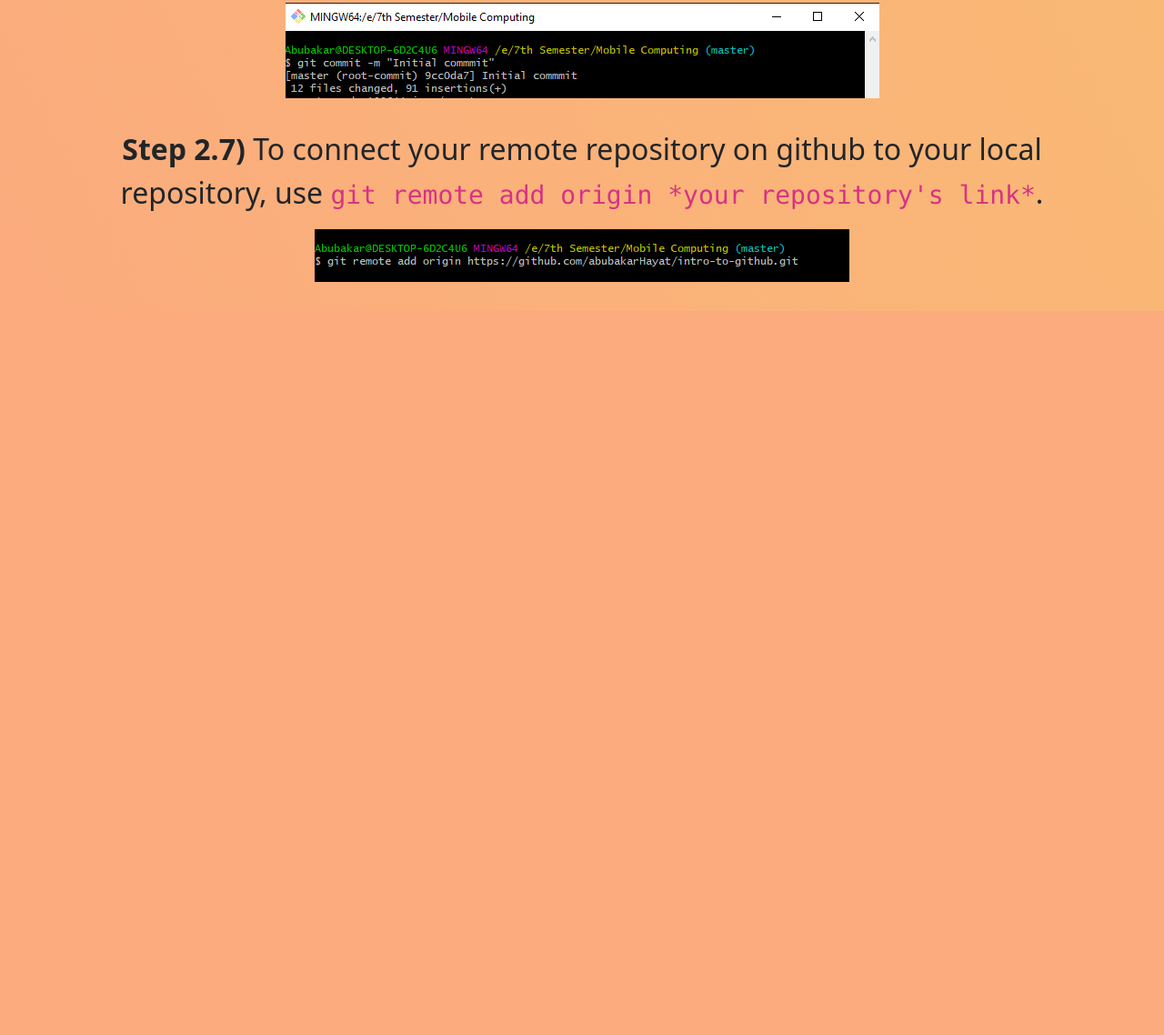
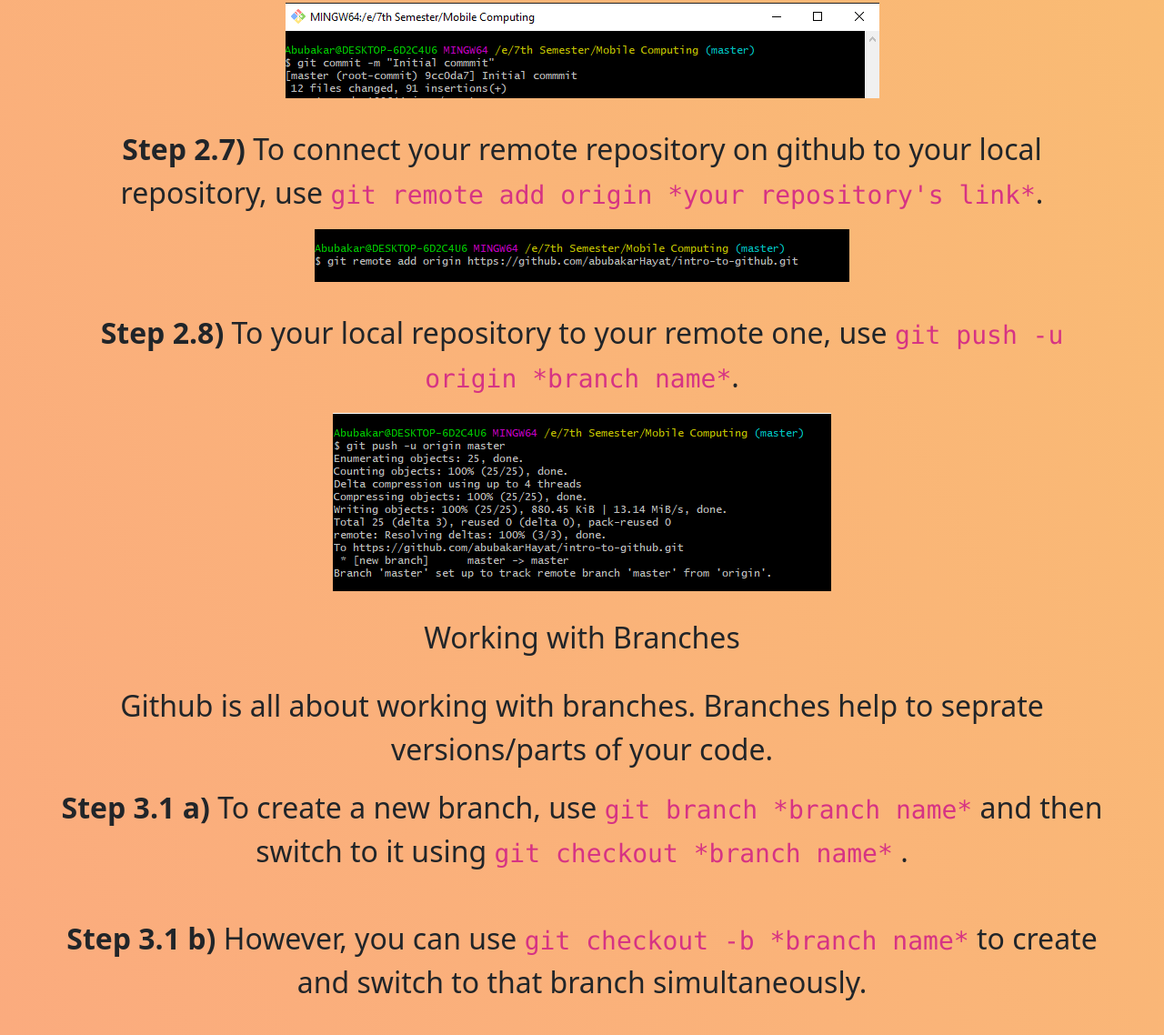
Before and after one commit to abubakarHayat/intro-to-github, a plain HTML site: page index.html in a window 1280 px wide. Shown: the part 4107-5245 px from the top of the page at 91% size. Before the commit the page ends 4449 px from the top, so only its background shows below. Drawn offline with nearby package versions, Linux system fonts and the light colour scheme.

Commit message:
Added branches section

```diff
--- a/index.html
+++ b/index.html
@@ -78,6 +78,25 @@
                 <img src="./imgs/git-org.png" class="img-fluid" alt="Repo done on github">
             </div>
         </div>
+        <div class='row'>
+            <div class='col-sm-12'>
+                <p><strong>Step 2.8)</strong> To your local repository to your remote one, use <code>git push -u origin *branch name*</code>. </p>
+                <img src="./imgs/git-push.png" class="img-fluid" alt="Repo done on github">
+            </div>
+        </div>
+        <h2 class='text-center'> Working with Branches</h2>
+        <div class='row'>
+            <div class='col-sm-12'>
+                <p>Github is all about working with branches. Branches help to seprate versions/parts of your code.</p>
+                <p><strong>Step 3.1 a)</strong> To create a new branch, use <code>git branch *branch name*</code> and then switch to it using <code>git checkout *branch name*</code> . </p>
+            </div>
+        </div>
+        <div class='row'>
+            <div class='col-sm-12'>
+                <p><strong>Step 3.1 b)</strong> However, you can use <code>git checkout -b *branch name*</code> to create and switch to that branch simultaneously. </p>
+            </div>
+        </div>
+
     </div>
 
 
```
Also changed, not shown: imgs/git-push.png (added).
